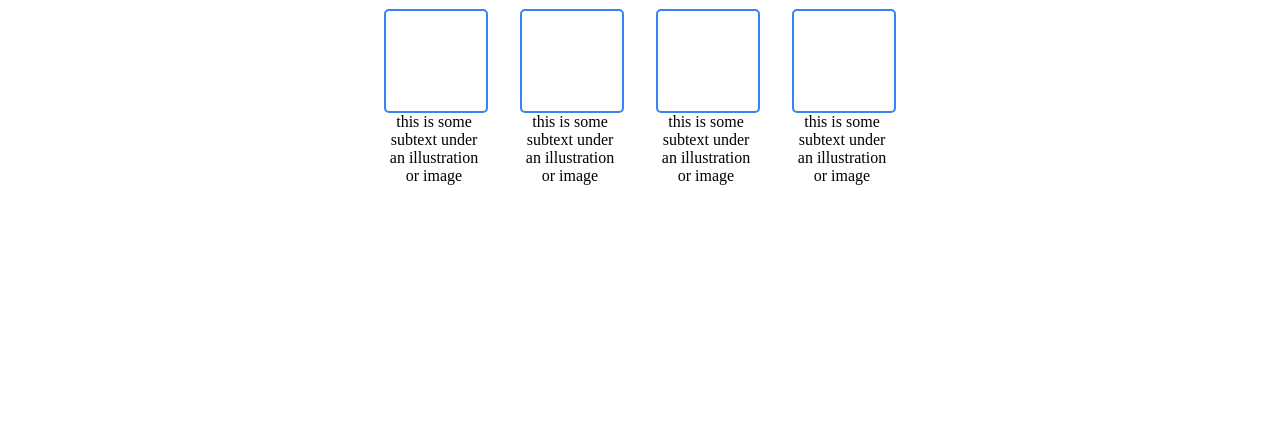
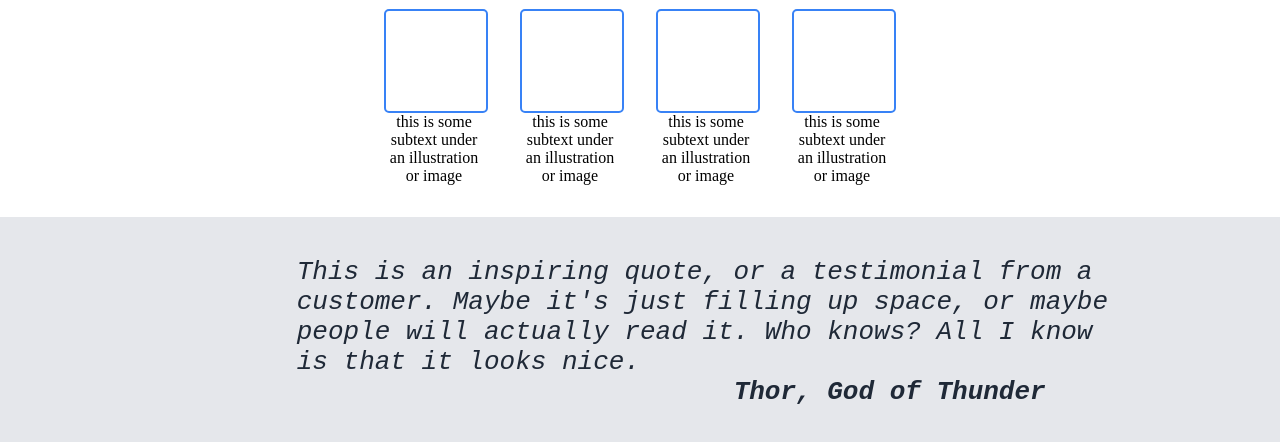
Before and after one commit to Junior1511/Landing-Page-TOP, a plain HTML site: page index.html in a window 1280 px wide. Shown: the part 446-888 px from the top of the page. Before the commit the page ends 800 px from the top, so only its background shows below. Drawn offline with Linux system fonts and the light colour scheme.

Commit message:
p3 done!

```diff
--- a/index.html
+++ b/index.html
@@ -48,7 +48,13 @@
     </div>
 
     <div class="p3">
-
+        <pre class="quote">
+        This is an inspiring quote, or a testimonial from a
+        customer. Maybe it's just filling up space, or maybe
+        people will actually read it. Who knows? All I know
+        is that it looks nice.
+                                    <p class="author">Thor, God of Thunder</p>
+        </pre>
     </div>
 
     <div class="p4">
--- a/styles.css
+++ b/styles.css
@@ -76,6 +76,7 @@ a{
     justify-content: center;
     align-items: center;
     flex-direction: column;
+    margin-bottom: 32px;
 }
 
 .p2-title {
@@ -102,3 +103,24 @@ a{
     margin: 0;
     padding: 0;
 }
+
+.p3{
+    display: flex;
+    justify-content: center;
+    align-items: center;
+    background-color: #e5e7eb;
+    padding: 40px;
+}
+.author{
+    display: inline;
+    font-weight: bold;
+}
+
+.quote{
+    font-size: 26px;
+    font-weight: 100;
+    font-style: italic;
+    color: #1f2937 ;
+    margin: 0;
+    padding: 0;
+}
```
